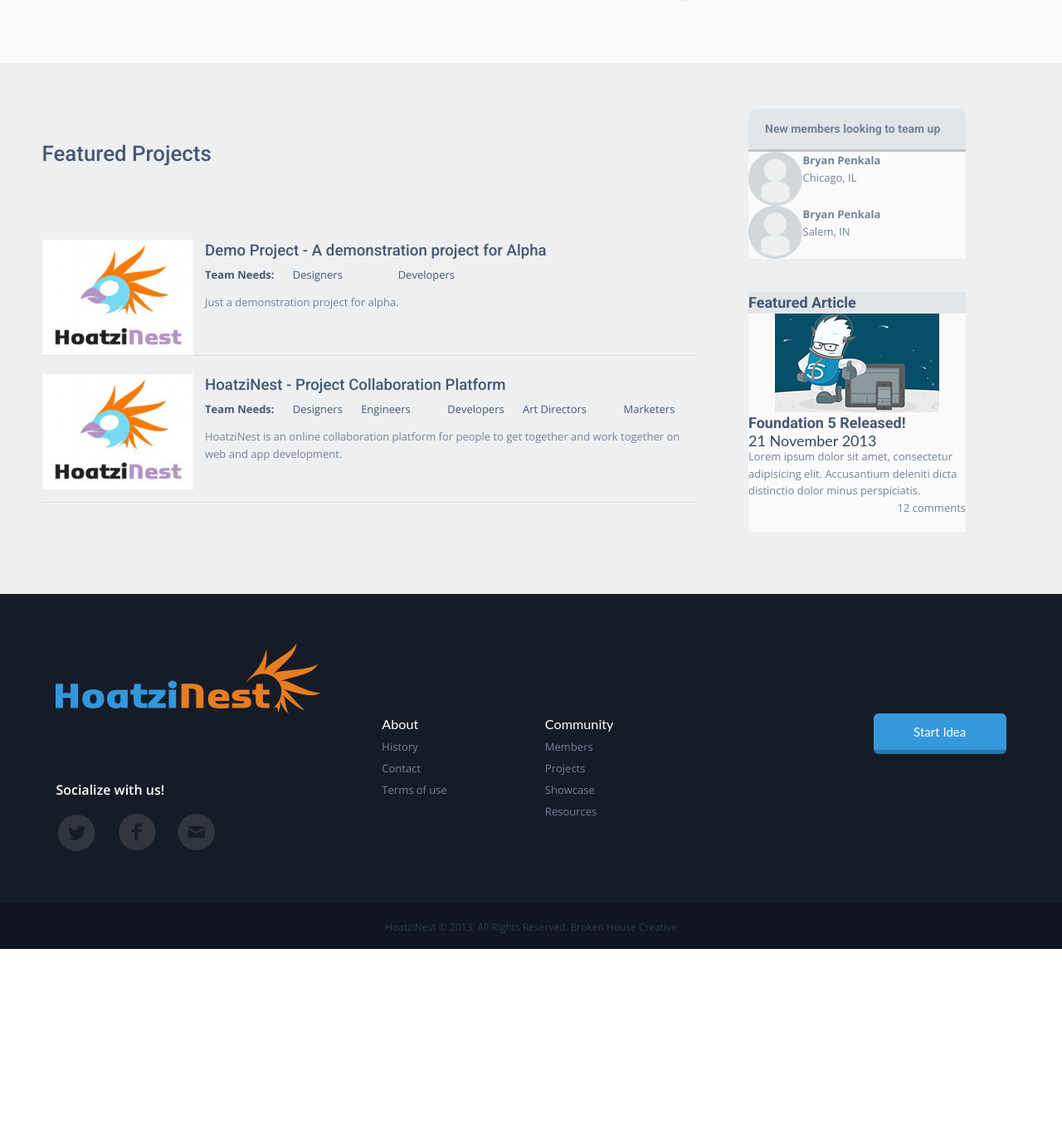
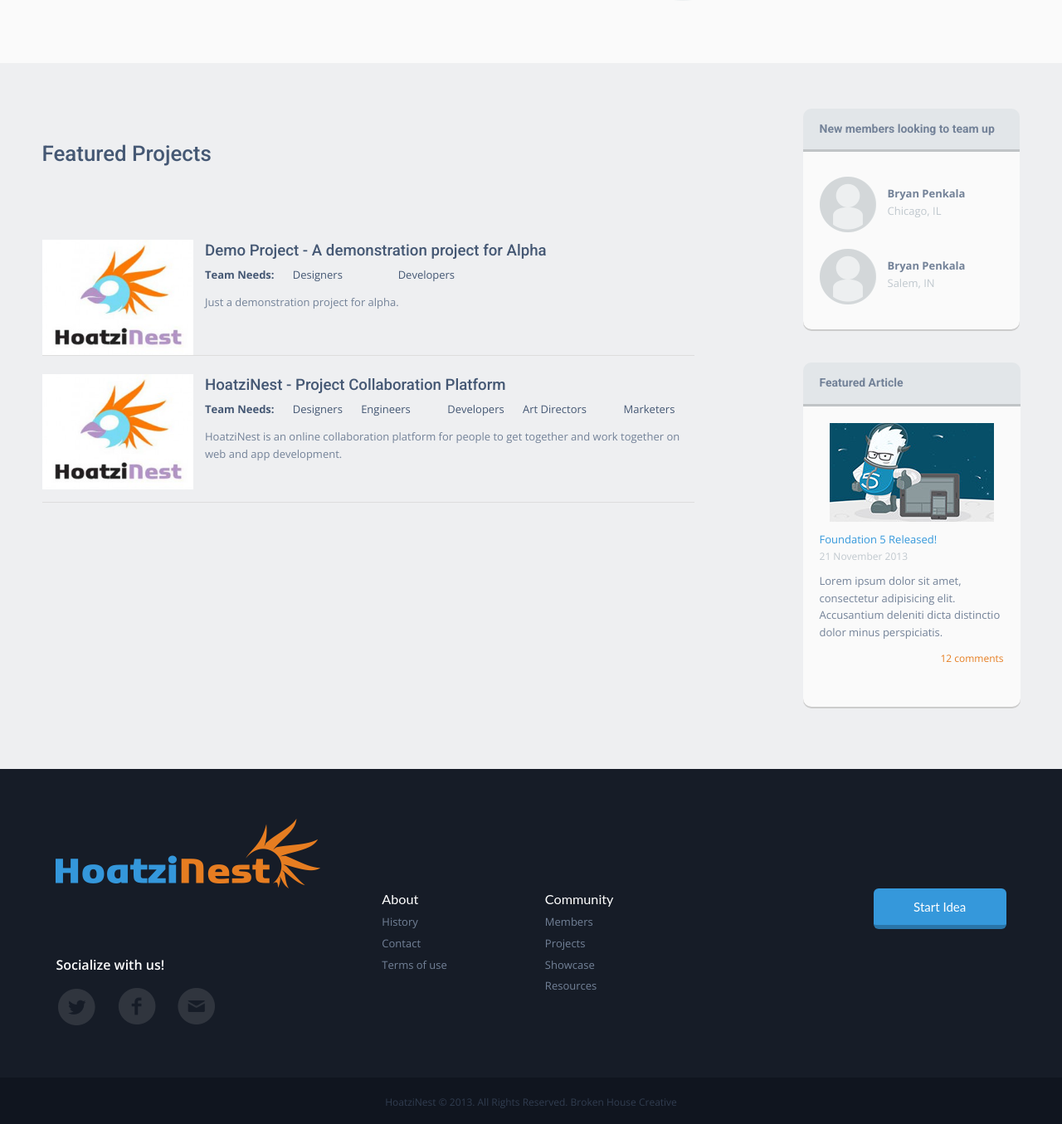
Before and after one commit to BPenkala/hoatzinest_app, a CodeIgniter app: page /ci/ in a window 1280 px wide. Shown: the part 1833-3188 px from the top of the page at 83% size. Before the commit the page ends 2977 px from the top, so only its background shows below. Run offline with CodeIgniter, Linux system fonts and the light colour scheme.

Commit message:
Update new_members.php
just made some changes to the classes and tag names

```diff
--- a/ci/application/views/new_members.php
+++ b/ci/application/views/new_members.php
@@ -1,28 +1,27 @@
         <!-- New Members panel-->
         <div class="large-4 columns widget">
             <div class="row">
-                <div class="large-2 columns"></div>
-                <div class="large-8 columns large-centered panelGray widget-head">
+                <div class="large-4 columns"></div>
+                <div class="large-8 columns panelGray widget-head">
                     <h6>New members looking to team up</h6>
                 </div>
-                <div class="large-2 columns"></div>
             </div>
             <div class="row">
-                <div class="large-2 columns"></div>
-                <div class="large-8 columns large-centered panelWhite">
+                <div class="large-4 columns"></div>
+                <div class="large-8 columns panelWhite widget-body members">
 
                     <!-- Team Member #1 -->
                     <?php
                     foreach ($rows as $r){
                      $id = $r->id; echo"
                     <div class='row'>
-                        <div class='large-3 column'>
+                        <div class='large-4 columns'>
                             <img class='left' src='assets/img/user.png' alt='user img'>
                         </div>
 
-                        <div class='large-9 columns'>
+                        <div class='large-8 columns member-name'>
 
-                            <p><strong>$r->first_name"; echo" "; echo"$r->last_name</strong></p>
+                            <p class='name'><strong>$r->first_name"; echo" "; echo"$r->last_name</strong></p>
                             <p><span>$r->location</span></p>
 
                         </div>
@@ -31,7 +30,6 @@
                     ?>
 
                 </div>
-                <div class="large-2 columns"></div>
             </div>
 
         </div>
@@ -41,28 +39,26 @@
         <!-- Featured article panel-->
         <div class="large-4 columns right">
             <div class="row">
-                <div class="large-2 columns"></div>
-                <div class="large-8 column large-centered panelGray">
+                <div class="large-4 columns"></div>
+                <div class="large-8 columns panelGray widget-head">
                     <h6>Featured Article</h6>
                 </div>
-                <div class="large-2 columns"></div>
             </div>
             <div class="row">
-                <div class="large-2 columns"></div>
-                <div class="large-8 columns large-centered panelWhite">
+                <div class="large-4 columns"></div>
+                <div class="large-8 columns panelWhite widget-body">
 
                     <p class="text-center">
                         <img src="assets/img/foundation5.jpg" alt="article image"/>
                     </p>
-                    <h6>Foundation 5 Released!</h6>
-                    <time>21 November 2013</time>
+                    <h6><a href="#">Foundation 5 Released!</a></h6>
+                    <p class="time">21 November 2013</p>
                     <p>Lorem ipsum dolor sit amet, consectetur adipisicing elit. Accusantium deleniti dicta distinctio dolor minus perspiciatis.</p>
 
-                    <a href="#"><p class="text-right">12 comments</p></a>
+                    <p class="text-right"><a href="#">12 comments</a></p>
                     <br/>
 
                 </div>
-                <div class="large-2 columns"></div>
             </div>
         </div>
         <br/><br/>
```
